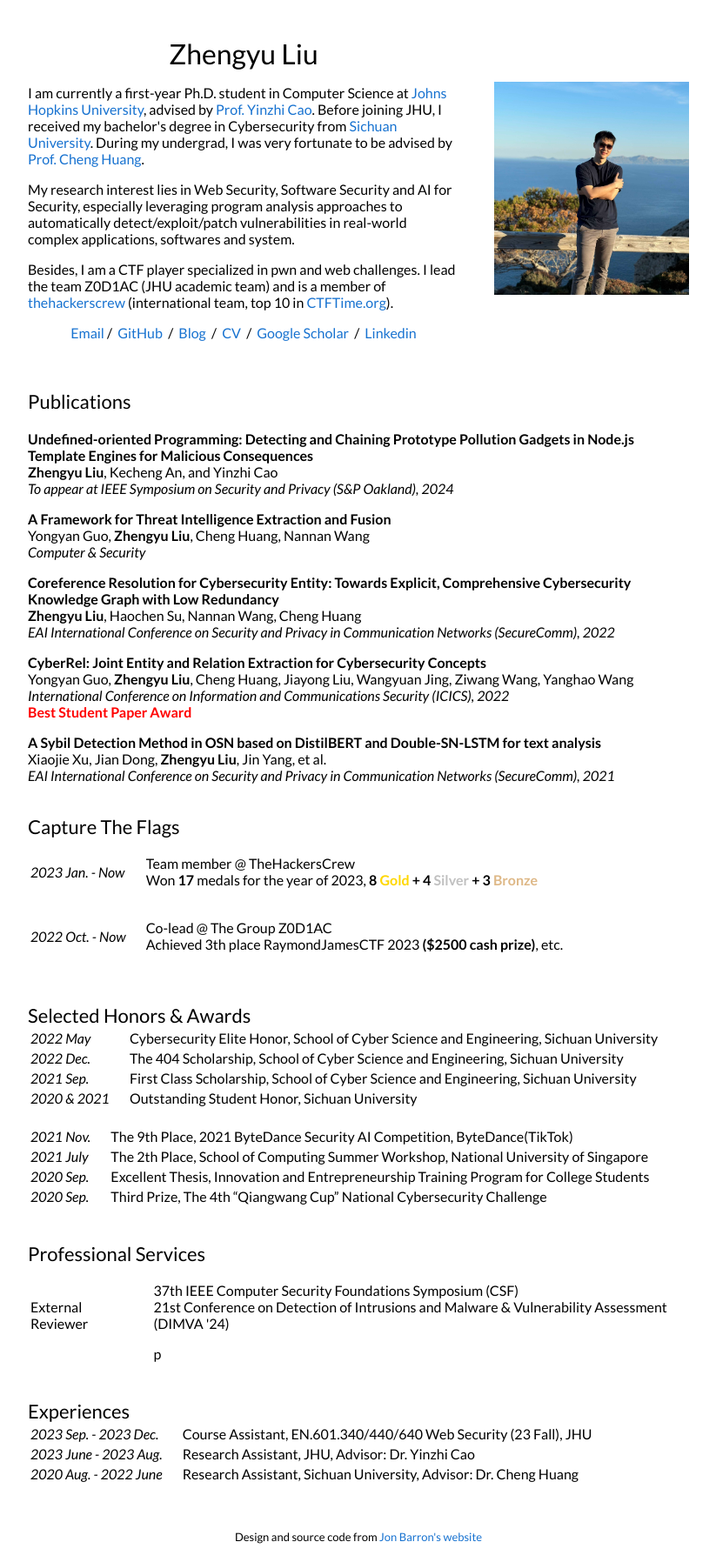
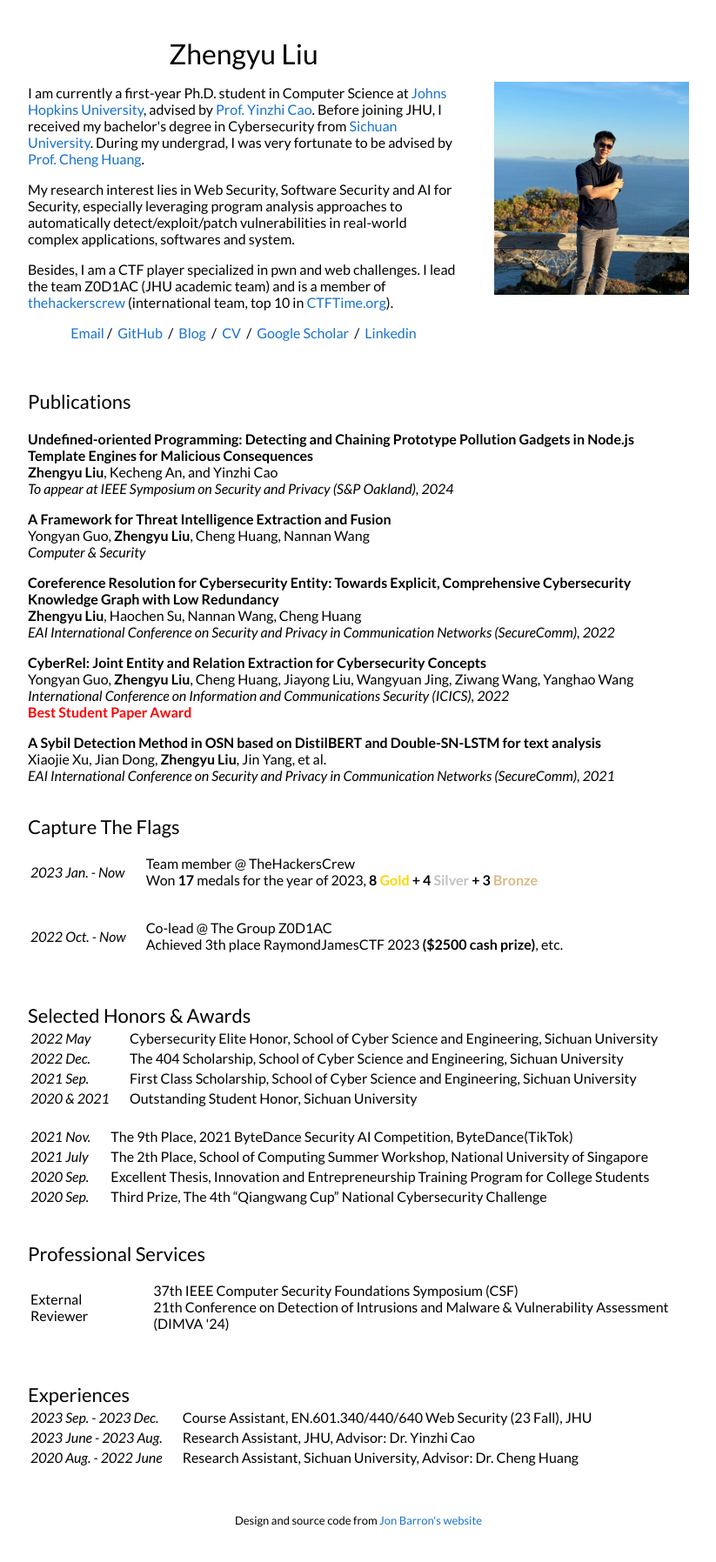
Before and after one commit to jackfromeast/jackfromeast.github.io, a Jekyll site: the page built from _posts/2023-08-04-UoPF.md, in a window 1280 px wide. Shown: the whole page at 87% size, without its empty margins (228-1051 px from the left). Built offline with Jekyll 4.4.1, drawn with Linux system fonts in a browser that asks for light colours.

Commit message:
Update default.html

```diff
--- a/_layouts/default.html
+++ b/_layouts/default.html
@@ -206,8 +206,8 @@
                   <td>
                     <p>37th IEEE Computer Security Foundations Symposium (CSF)
                       <br>
-                      21st Conference on Detection of Intrusions and Malware & Vulnerability Assessment (DIMVA '24)
-                    </p>p
+                      21th Conference on Detection of Intrusions and Malware & Vulnerability Assessment (DIMVA '24)
+                    </p>
                   </td>
                 </tr>
               </table>
```
